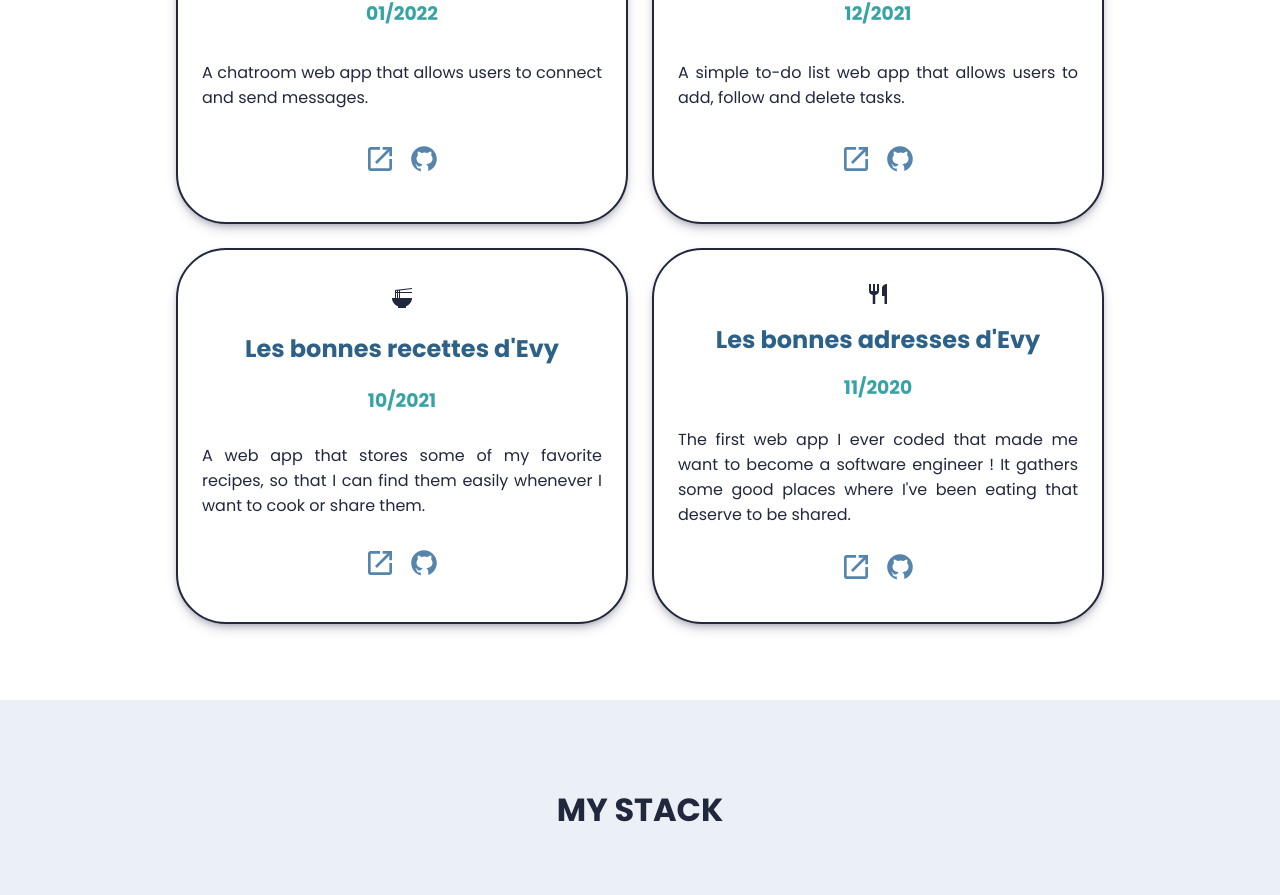
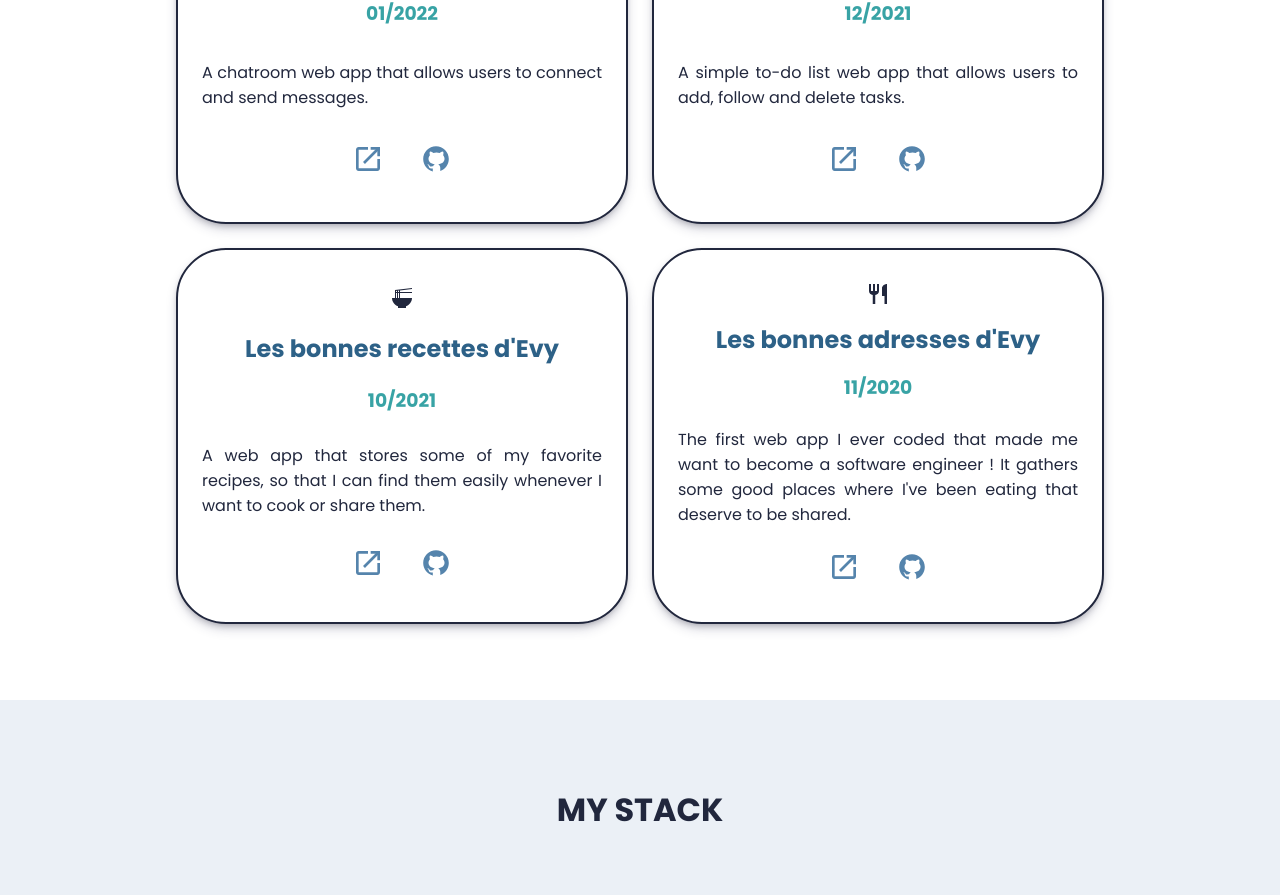
Before and after one commit to evelyne-phich/portfolio, a React (Create React App) app: page / in a window 1280 px wide. Shown: the part 4434-5329 px from the top of the page. Built offline with nearby package versions, Linux system fonts and the light colour scheme.

Commit message:
add gap and transition in ProjectCard links

```diff
--- a/src/components/ProjectCard/index.module.scss
+++ b/src/components/ProjectCard/index.module.scss
@@ -36,11 +36,12 @@
 
 .links {
   display: flex;
-  gap: 12px;
+  gap: 36px;
 }
 
 .links a {
   color: vars.$link;
+  transition: 300ms ease-in-out;
 
   &:hover {
     color: vars.$linkHover;
```
